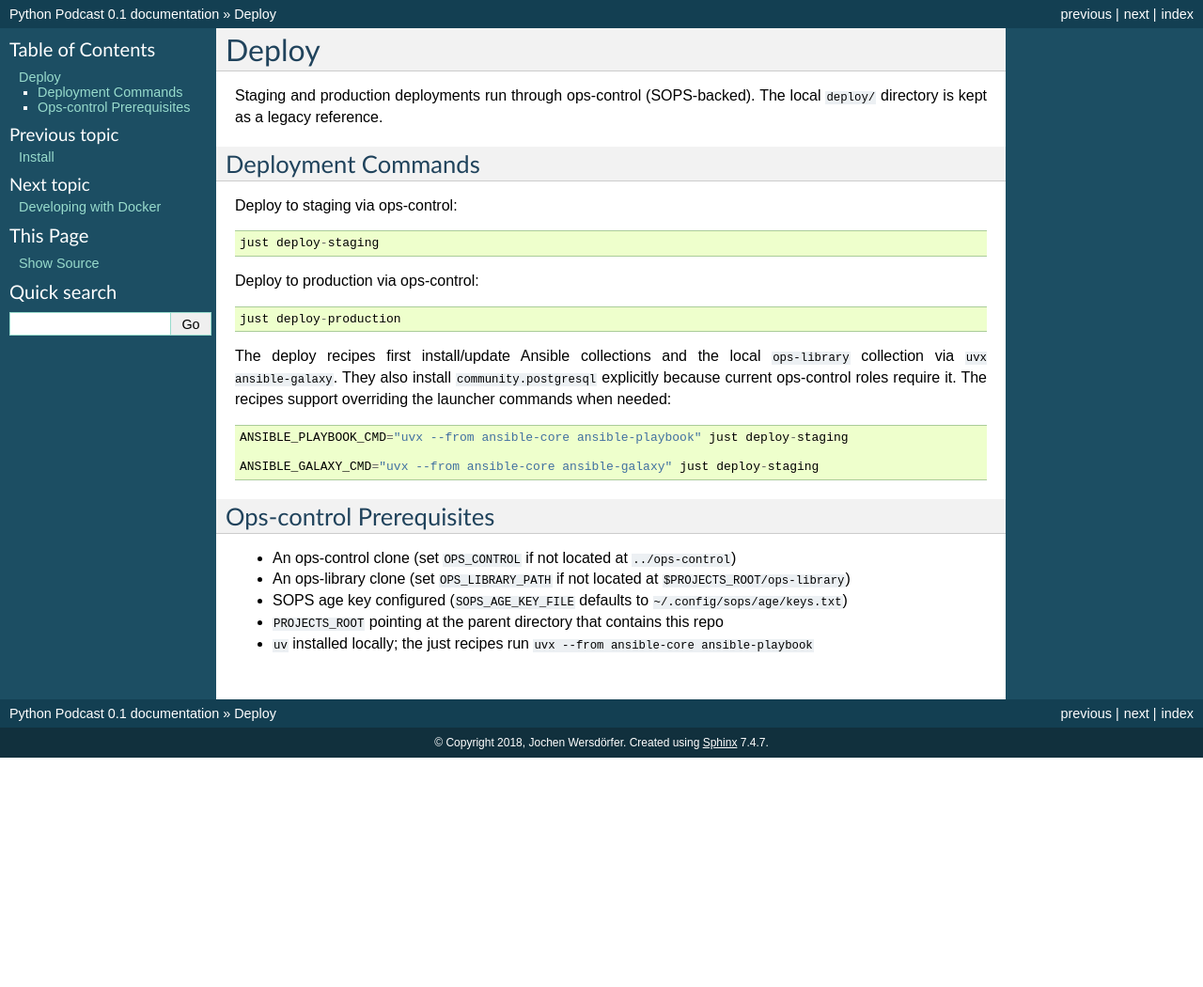
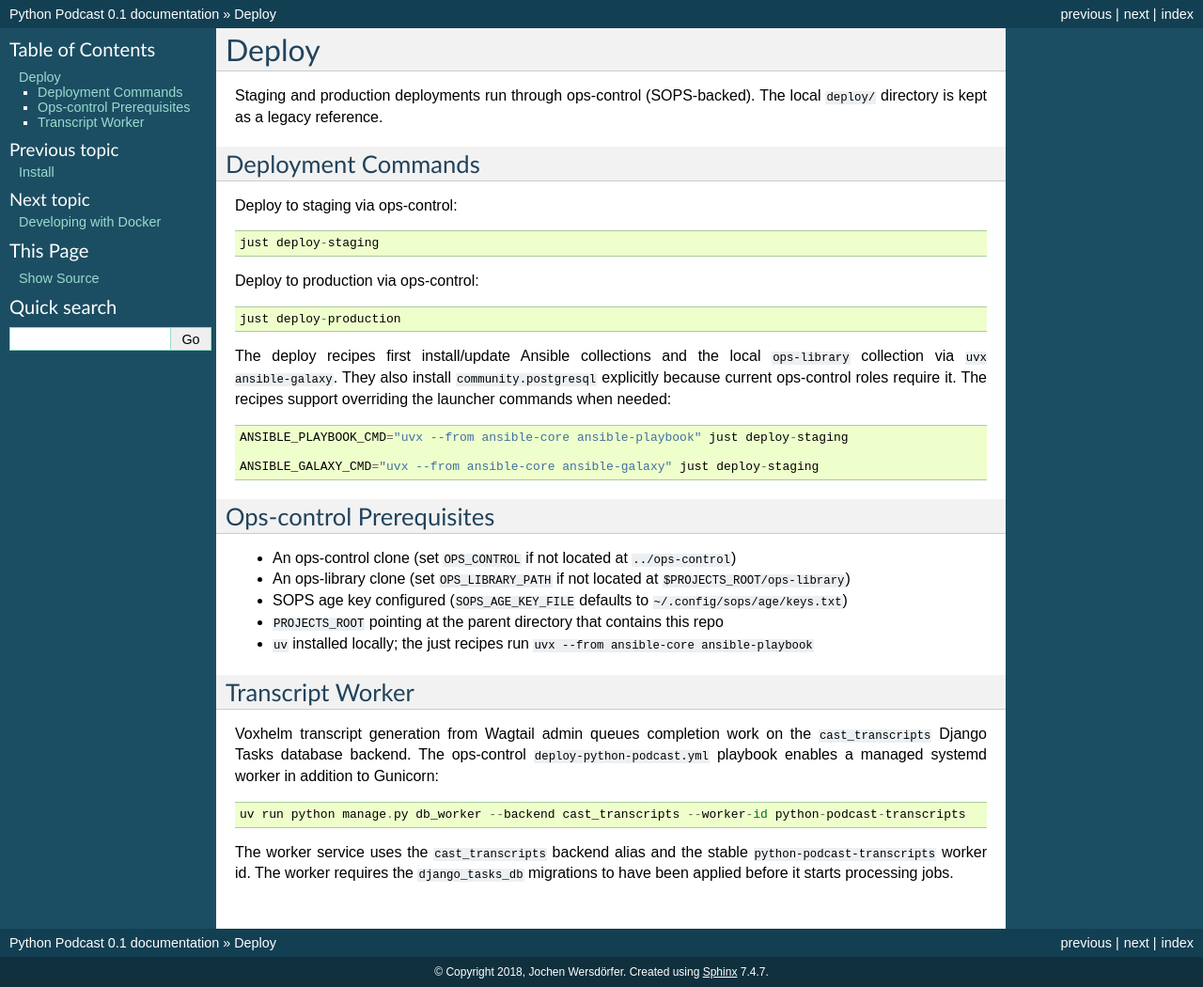
Before and after one commit to ephes/python-podcast, a Sphinx documentation site: the page built from docs/deploy.rst, in a window 1280 px wide. Shown: the whole page at 94% size. Built offline with Sphinx 7.4.7, drawn with Linux system fonts in a browser that asks for light colours; pages that are not in the unit, such as notebooks, are missing from menus; before the commit the page ends 900 px from its top, so only the background shows below that.

```diff
--- a/docs/deploy.rst
+++ b/docs/deploy.rst
@@ -32,3 +32,18 @@
 * SOPS age key configured (``SOPS_AGE_KEY_FILE`` defaults to ``~/.config/sops/age/keys.txt``)
 * ``PROJECTS_ROOT`` pointing at the parent directory that contains this repo
 * ``uv`` installed locally; the just recipes run ``uvx --from ansible-core ansible-playbook``
+
+Transcript Worker
+-----------------
+
+Voxhelm transcript generation from Wagtail admin queues completion work on the
+``cast_transcripts`` Django Tasks database backend. The ops-control
+``deploy-python-podcast.yml`` playbook enables a managed systemd worker in
+addition to Gunicorn::
+
+    uv run python manage.py db_worker --backend cast_transcripts --worker-id python-podcast-transcripts
+
+The worker service uses the ``cast_transcripts`` backend alias and the stable
+``python-podcast-transcripts`` worker id. The worker requires the
+``django_tasks_db`` migrations to have been applied before it starts processing
+jobs.
--- a/pyproject.toml
+++ b/pyproject.toml
@@ -12,15 +12,19 @@
     "django-allauth",
     "django-anymail[mailgun]",
     "django-extensions",
+    "django-tasks==0.12.0",
+    "django-tasks-db==0.12.0",
     "django-indieweb",
     "django-proxy",
     "django-storages",
     "django-cast",
     "gunicorn",
+    "modelsearch>=1.2.2,<1.3",
     "psycopg[binary]",
     "python-dotenv",
     "pyzmq>=25.1.1",           # needed for Python >= 3.12
     "sentry-sdk",
+    "wagtail>=7.3,<7.4",
     "whitenoise",
 ]
 
```
Also changed, not shown: 3 other files.
